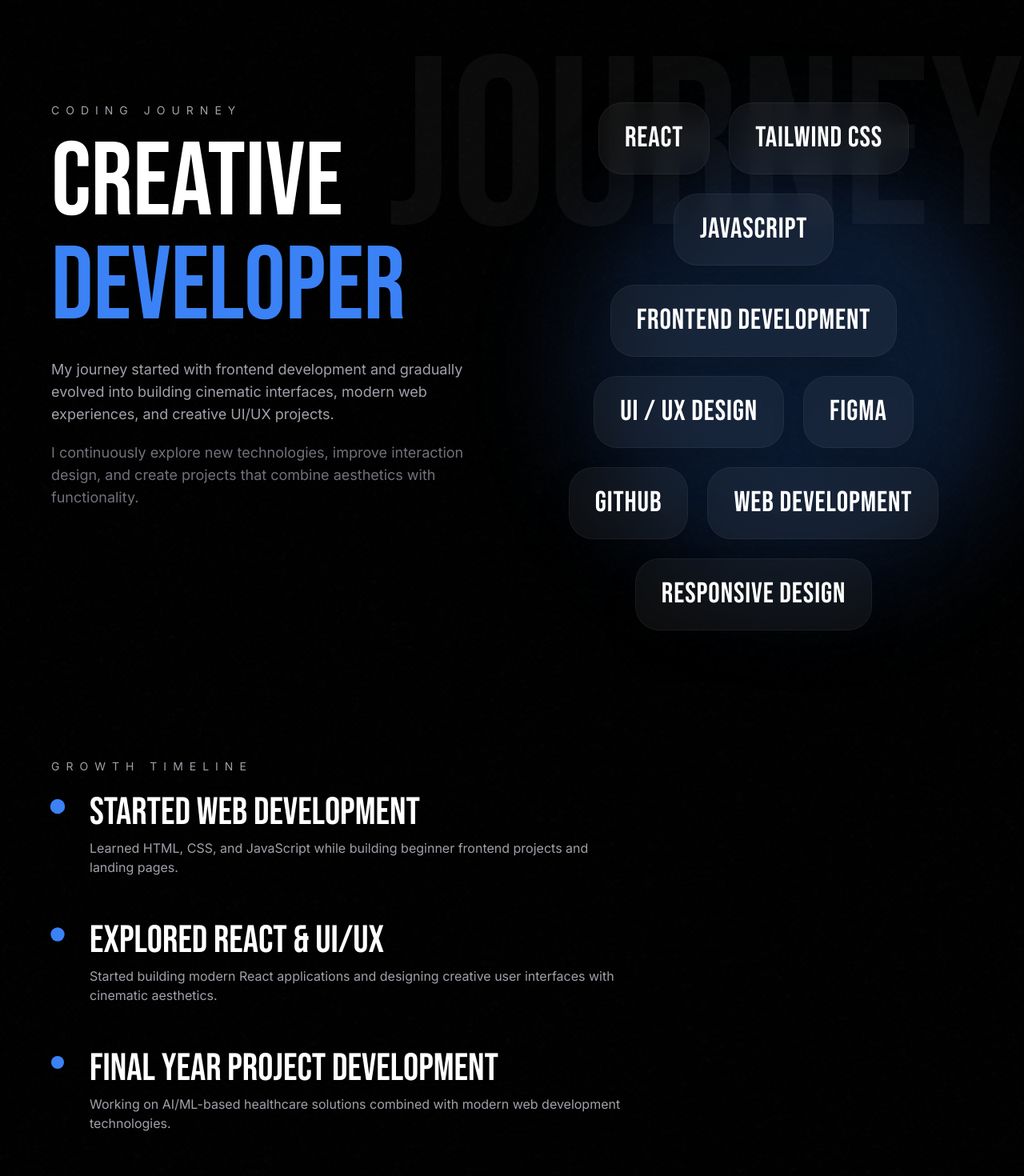
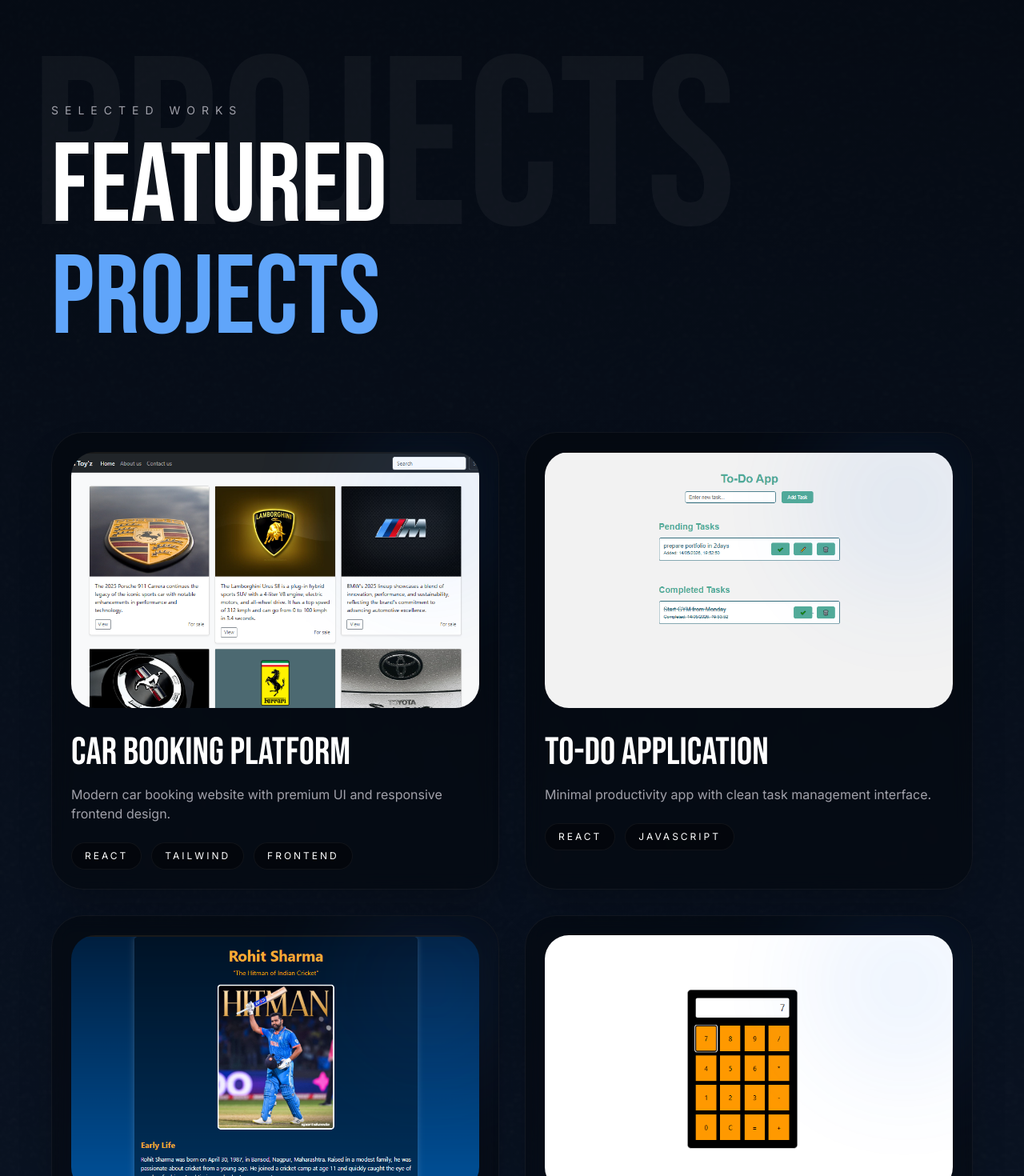
Before and after one commit to Laksh25-code/laksh-portfolio, a React (Vite) app: page / in a window 1280 px wide. Shown: the part 4540-6010 px from the top of the page at 80% size. Built offline with nearby package versions, Linux system fonts and the light colour scheme.

Commit message:
Journey page updated

```diff
--- a/src/sections/Journey.jsx
+++ b/src/sections/Journey.jsx
@@ -1,43 +1,19 @@
 import grainTexture from "../assets/grain-texture.png"
+
+import {
+  webProjects,
+  uiuxProjects,
+} from "../data/projects"
 
 import { motion } from "framer-motion"
 
-function Journey() {
-
-  const skills = [
-    "React",
-    "Tailwind CSS",
-    "JavaScript",
-    "Frontend Development",
-    "UI / UX Design",
-    "Figma",
-    "GitHub",
-    "Web Development",
-    "Responsive Design",
-  ]
-
-  const timeline = [
-    {
-      title: "Started Web Development",
-      description:
-        "Learned HTML, CSS, and JavaScript while building beginner frontend projects and landing pages.",
-    },
-
-    {
-      title: "Explored React & UI/UX",
-      description:
-        "Started building modern React applications and designing creative user interfaces with cinematic aesthetics.",
-    },
-
-    {
-      title: "Final Year Project Development",
-      description:
-        "Working on AI/ML-based healthcare solutions combined with modern web development technologies.",
-    },
-  ]
+function Projects() {
 
   return (
-    <section className="relative overflow-hidden bg-black px-6 py-20 md:px-16 md:py-32">
+    <section
+      id="projects"
+      className="relative overflow-hidden bg-[#081120] px-6 py-20 md:px-16 md:py-32"
+    >
 
       {/* GRAIN TEXTURE */}
       <div
@@ -48,90 +24,136 @@
         }}
       />
 
+      {/* BLACK OVERLAY */}
+      <div className="absolute inset-0 bg-gradient-to-b from-black via-transparent to-black opacity-40"></div>
+
       {/* BACKGROUND TEXT */}
       <motion.h1
         initial={{ opacity: 0 }}
         whileInView={{ opacity: 1 }}
         transition={{ duration: 1.5 }}
         viewport={{ once: true }}
-        className="absolute right-0 top-10 hidden font-['Bebas_Neue'] text-[300px] leading-none text-white/[0.04] md:block"
+        className="absolute left-10 top-10 hidden font-['Bebas_Neue'] text-[300px] leading-none text-white/[0.04] md:block"
       >
-        JOURNEY
+        PROJECTS
       </motion.h1>
 
-      {/* MAIN CONTAINER */}
-      <div className="relative z-10 grid grid-cols-1 gap-14 lg:grid-cols-2">
+      <div className="relative z-10">
 
-        {/* LEFT SIDE */}
+        {/* SECTION TITLE */}
         <motion.div
-          initial={{ opacity: 0, x: -100 }}
-          whileInView={{ opacity: 1, x: 0 }}
+          initial={{ opacity: 0, y: 80 }}
+          whileInView={{ opacity: 1, y: 0 }}
           transition={{ duration: 1 }}
           viewport={{ once: true }}
+          className="mb-16 md:mb-24"
         >
 
-          <motion.p
-            initial={{ opacity: 0, y: 30 }}
-            whileInView={{ opacity: 1, y: 0 }}
-            transition={{ delay: 0.2 }}
-            viewport={{ once: true }}
-            className="mb-4 text-xs uppercase tracking-[5px] text-zinc-400 sm:text-sm sm:tracking-[8px]"
-          >
-            Coding Journey
-          </motion.p>
+          <p className="mb-4 text-xs uppercase tracking-[5px] text-zinc-400 sm:text-sm sm:tracking-[8px]">
+            Selected Works
+          </p>
 
-          <h2 className="font-['Bebas_Neue'] leading-none text-white">
+          <h2 className="font-['Bebas_Neue'] leading-none text-white text-[70px] sm:text-[90px] md:text-[140px]">
 
-            <motion.span
-              initial={{ opacity: 0, y: 100 }}
-              whileInView={{ opacity: 1, y: 0 }}
-              transition={{ duration: 0.8 }}
-              viewport={{ once: true }}
-              className="block text-[70px] sm:text-[90px] md:text-[130px]"
-            >
-              Creative
-            </motion.span>
+            Featured
 
-            <motion.span
-              initial={{ opacity: 0, y: 100 }}
-              whileInView={{ opacity: 1, y: 0 }}
-              transition={{ duration: 1, delay: 0.2 }}
-              viewport={{ once: true }}
-              className="block text-[70px] text-blue-500 sm:text-[90px] md:text-[130px]"
-            >
-              Developer
-            </motion.span>
+            <span className="block text-[70px] text-blue-400 sm:text-[90px] md:text-[140px]">
+              Projects
+            </span>
 
           </h2>
 
-          <motion.p
-            initial={{ opacity: 0 }}
-            whileInView={{ opacity: 1 }}
-            transition={{ delay: 0.5 }}
+        </motion.div>
+
+        {/* WEB PROJECTS */}
+        <div className="grid grid-cols-2 gap-4 md:gap-8 lg:grid-cols-2">
+
+          {webProjects.map((project, index) => (
+
+            <motion.div
+              key={index}
+              initial={{ opacity: 0, y: 80 }}
+              whileInView={{ opacity: 1, y: 0 }}
+              transition={{
+                duration: 0.8,
+                delay: index * 0.2,
+              }}
               viewport={{ once: true }}
-            className="mt-6 max-w-xl text-base leading-relaxed text-zinc-400 sm:text-lg"
+              whileHover={{
+                y: -12,
+              }}
+              className="group relative overflow-hidden rounded-[20px] border border-white/5 bg-black/30 p-3 shadow-2xl backdrop-blur-md md:rounded-[40px] md:p-6"
             >
-            My journey started with frontend development and gradually
-            evolved into building cinematic interfaces, modern web
-            experiences, and creative UI/UX projects.
-          </motion.p>
 
-          <motion.p
-            initial={{ opacity: 0 }}
-            whileInView={{ opacity: 1 }}
-            transition={{ delay: 0.7 }}
-            viewport={{ once: true }}
-            className="mt-5 max-w-xl text-base leading-relaxed text-zinc-500 sm:text-lg"
+              {/* BLUE GLOW */}
+              <motion.div
+                animate={{
+                  opacity: [0.3, 0.6, 0.3],
+                }}
+                transition={{
+                  repeat: Infinity,
+                  duration: 4,
+                }}
+                className="absolute -right-10 -top-10 h-[250px] w-[250px] rounded-full bg-blue-500/20 blur-3xl"
+              />
+
+              {/* IMAGE */}
+              <div className="overflow-hidden rounded-[20px] md:rounded-[30px]">
+
+                <motion.img
+                  whileHover={{
+                    scale: 1.08,
+                  }}
+                  transition={{
+                    duration: 0.6,
+                  }}
+                  src={project.image}
+                  alt={project.title}
+                  className="h-[140px] w-full object-cover md:h-[320px]"
+                />
+
+              </div>
+
+              {/* CONTENT */}
+              <div className="relative z-10 mt-4 md:mt-8">
+
+                <h3 className="font-['Bebas_Neue'] text-xl leading-none text-white md:text-5xl">
+                  {project.title}
+                </h3>
+
+                <p className="mt-2 text-xs leading-relaxed text-zinc-400 md:mt-4 md:text-base">
+                  {project.description}
+                </p>
+
+                {/* TECH STACK */}
+                <div className="mt-4 flex flex-wrap gap-2 md:mt-6 md:gap-3">
+
+                  {project.tech.map((tech, i) => (
+
+                    <motion.span
+                      key={i}
+                      whileHover={{
+                        scale: 1.08,
+                      }}
+                      className="rounded-full border border-white/5 bg-black/40 px-2 py-1 text-[8px] uppercase tracking-[1px] text-white transition duration-300 hover:border-blue-400/40 hover:bg-blue-500/10 md:px-4 md:py-2 md:text-xs md:tracking-[3px]"
                     >
-            I continuously explore new technologies, improve interaction
-            design, and create projects that combine aesthetics with
-            functionality.
-          </motion.p>
+                      {tech}
+                    </motion.span>
+
+                  ))}
+
+                </div>
+
+              </div>
 
             </motion.div>
 
-        {/* RIGHT SIDE */}
-        <div className="relative flex flex-wrap justify-center gap-3 md:gap-6">
+          ))}
+
+        </div>
+
+        {/* UIUX SECTION */}
+        <div className="relative mt-24 md:mt-40">
 
           {/* BLUE GLOW */}
           <motion.div
@@ -142,10 +164,39 @@
               repeat: Infinity,
               duration: 5,
             }}
-            className="absolute left-10 top-10 h-[220px] w-[220px] rounded-full bg-blue-500/20 blur-3xl md:left-20 md:top-20 md:h-[500px] md:w-[500px]"
+            className="absolute right-0 top-20 h-[250px] w-[250px] rounded-full bg-blue-500/20 blur-3xl md:h-[500px] md:w-[500px]"
           />
 
-          {skills.map((skill, index) => (
+          <motion.p
+            initial={{ opacity: 0, y: 30 }}
+            whileInView={{ opacity: 1, y: 0 }}
+            transition={{ duration: 0.8 }}
+            viewport={{ once: true }}
+            className="mb-4 text-xs uppercase tracking-[5px] text-zinc-400 sm:text-sm sm:tracking-[8px]"
+          >
+            UI / UX Designs
+          </motion.p>
+
+          <motion.h2
+            initial={{ opacity: 0, y: 80 }}
+            whileInView={{ opacity: 1, y: 0 }}
+            transition={{ duration: 1 }}
+            viewport={{ once: true }}
+            className="font-['Bebas_Neue'] leading-none text-white text-[70px] sm:text-[90px] md:text-[120px]"
+          >
+
+            Creative
+
+            <span className="block text-[70px] text-blue-400 sm:text-[90px] md:text-[120px]">
+              Interfaces
+            </span>
+
+          </motion.h2>
+
+          {/* UIUX GRID */}
+          <div className="relative z-10 mt-12 grid grid-cols-2 gap-4 md:mt-20 md:gap-6 lg:grid-cols-4">
+
+            {uiuxProjects.map((image, index) => (
 
               <motion.div
                 key={index}
@@ -157,20 +208,22 @@
                 }}
                 viewport={{ once: true }}
                 whileHover={{
-                y: -8,
-                scale: 1.04,
+                  y: -10,
                 }}
-              className="group relative overflow-hidden rounded-[18px] border border-white/5 bg-white/5 px-4 py-3 shadow-2xl backdrop-blur-md hover:border-blue-500/30 md:rounded-[30px] md:px-8 md:py-6"
+                className="group overflow-hidden rounded-[18px] border border-white/5 bg-black/30 shadow-2xl backdrop-blur-md md:rounded-[30px]"
               >
 
-              {/* HOVER GLOW */}
-              <div className="absolute inset-0 opacity-0 transition duration-500 group-hover:opacity-100">
-                <div className="absolute inset-0 bg-blue-500/10"></div>
-              </div>
-
-              <h3 className="relative z-10 font-['Bebas_Neue'] text-lg tracking-wide text-white md:text-4xl">
-                {skill}
-              </h3>
+                <motion.img
+                  whileHover={{
+                    scale: 1.08,
+                  }}
+                  transition={{
+                    duration: 0.6,
+                  }}
+                  src={image}
+                  alt=""
+                  className="h-[180px] w-full object-cover md:h-[320px]"
+                />
 
               </motion.div>
 
@@ -180,71 +233,10 @@
 
         </div>
 
-      {/* TIMELINE */}
-      <div className="relative z-10 mt-24 md:mt-40">
-
-        <motion.p
-          initial={{ opacity: 0, y: 30 }}
-          whileInView={{ opacity: 1, y: 0 }}
-          transition={{ duration: 0.8 }}
-          viewport={{ once: true }}
-          className="mb-6 text-sm uppercase tracking-[8px] text-zinc-400"
-        >
-          Growth Timeline
-        </motion.p>
-
-        <div className="space-y-14">
-
-          {timeline.map((item, index) => (
-
-            <motion.div
-              key={index}
-              initial={{ opacity: 0, x: -80 }}
-              whileInView={{ opacity: 1, x: 0 }}
-              transition={{
-                duration: 0.8,
-                delay: index * 0.2,
-              }}
-              viewport={{ once: true }}
-              className="flex items-start gap-4 md:gap-8"
-            >
-
-              {/* DOT */}
-              <motion.div
-                animate={{
-                  scale: [1, 1.2, 1],
-                }}
-                transition={{
-                  repeat: Infinity,
-                  duration: 3,
-                  delay: index * 0.5,
-                }}
-                className="mt-2 h-4 w-4 rounded-full bg-blue-500"
-              />
-
-              {/* CONTENT */}
-              <div>
-
-                <h3 className="font-['Bebas_Neue'] text-2xl text-white md:text-5xl">
-                  {item.title}
-                </h3>
-
-                <p className="mt-2 max-w-2xl text-zinc-400">
-                  {item.description}
-                </p>
-
-              </div>
-
-            </motion.div>
-
-          ))}
-
-        </div>
-
       </div>
 
     </section>
   )
 }
 
-export default Journey
+export default Projects
```
Lines whose indentation alone changed are shown as unchanged.
